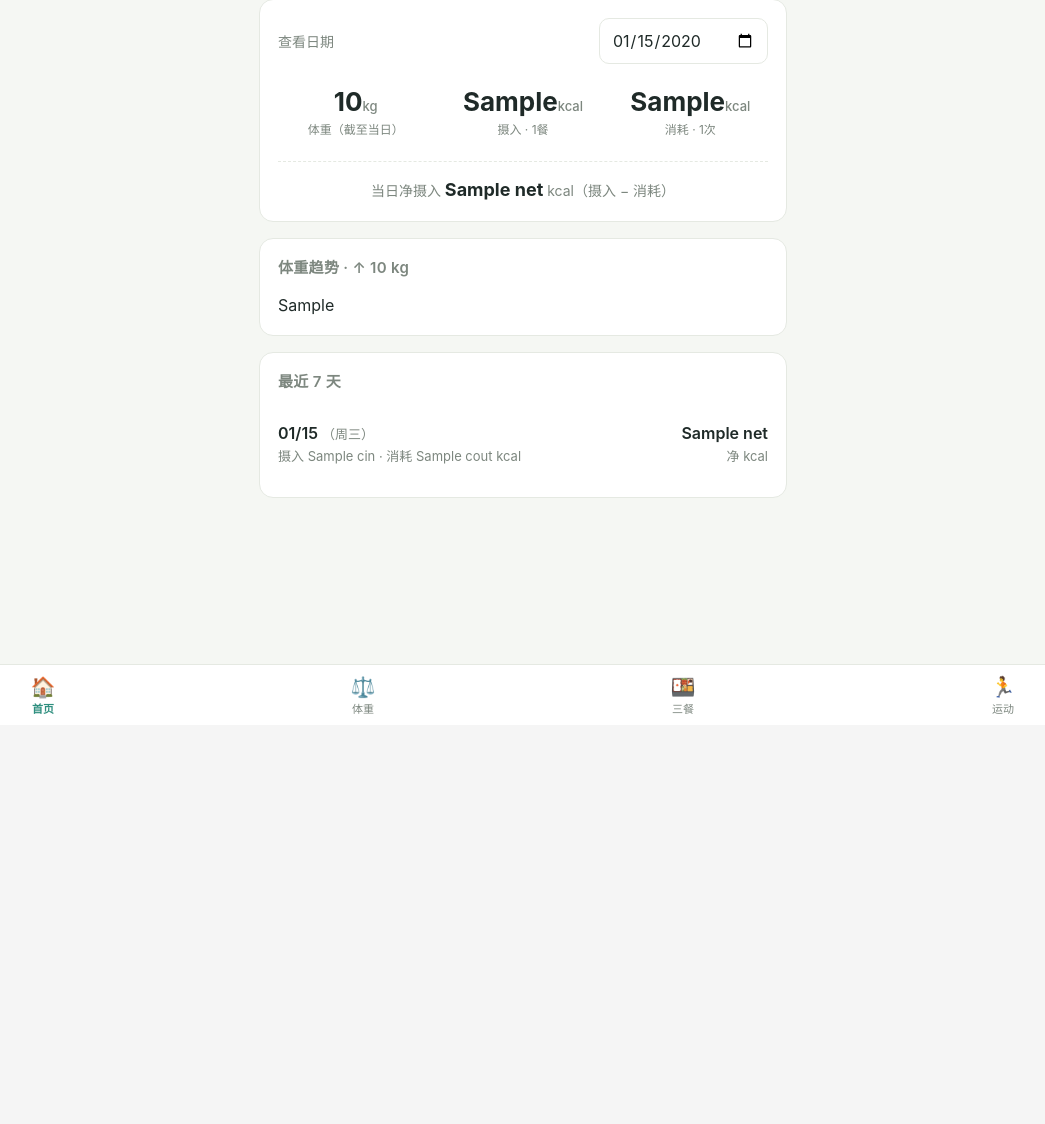
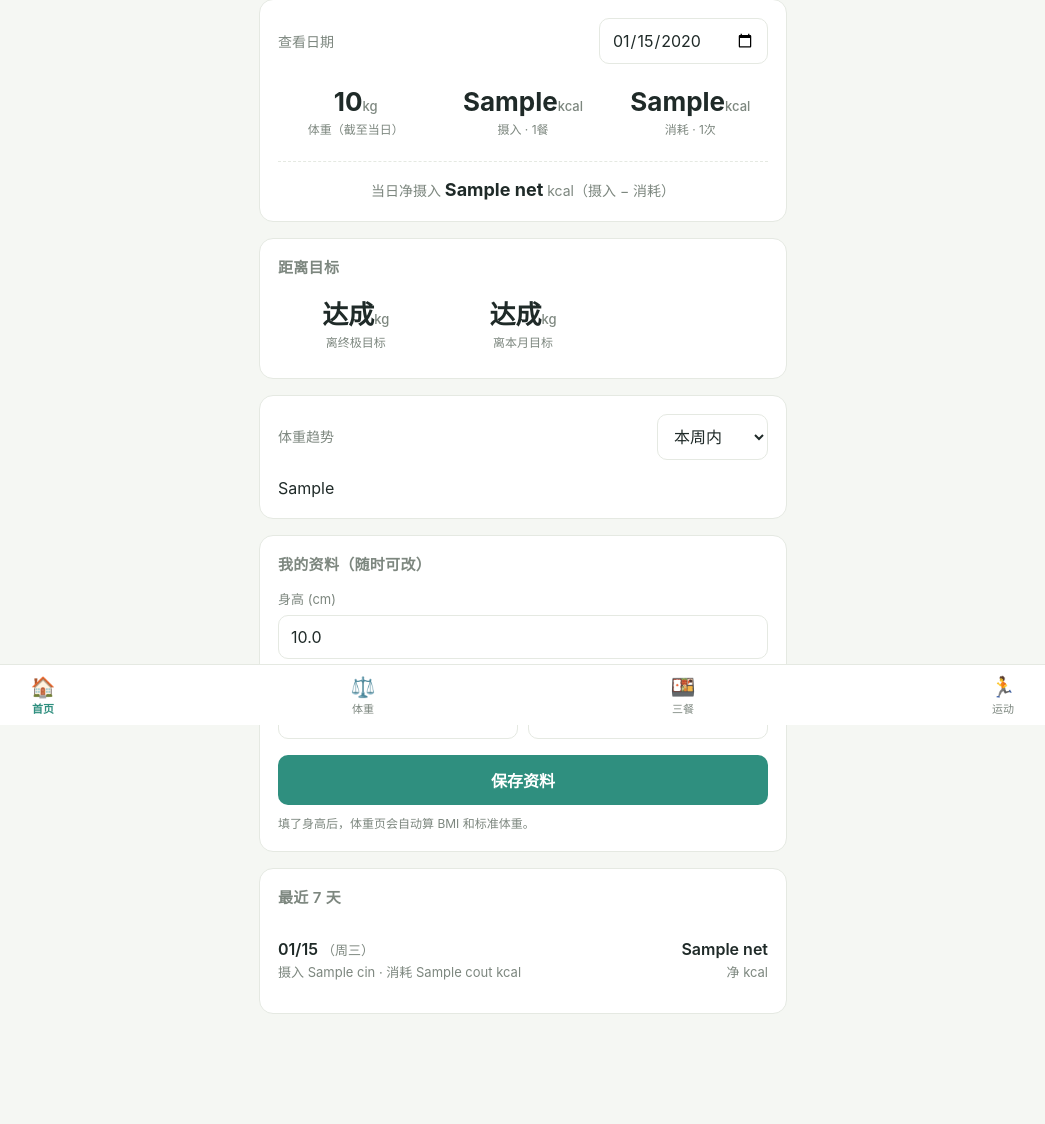
Before and after one commit to zhanghongyu191-design/health, a Flask app: template health-app/templates/dashboard.html in a window 1280 px wide. Shown: the part 75-1199 px from the top of the page, without its empty margins (117-1162 px from the left). Before the commit the page ends 789 px from the top, so only its background shows below. Run offline with Flask 3, Linux system fonts and the light colour scheme; tables that the repository leaves empty hold one stand-in row (values such as "Sample post"); the template is opened without the code that fills it: values that come from a table or form of the project are taken from there, most other values are stand-ins (such as "Sample title", 1, 10 or a date in 2020).

Commit message:
Add files via upload

```diff
--- a/health-app/templates/dashboard.html
+++ b/health-app/templates/dashboard.html
@@ -9,6 +9,7 @@
     <form method="get" style="margin:0">
       <input type="date" name="date" value="{{ sel.strftime('%Y-%m-%d') }}"
              onchange="this.form.submit()" style="width:auto">
+      <input type="hidden" name="period" value="{{ period }}">
     </form>
   </div>
   <div class="summary">
@@ -28,14 +29,74 @@
   <div class="net-line">当日净摄入 <b>{{ net }}</b> kcal（摄入 − 消耗）</div>
 </div>
 
-{% if chart_svg %}
+{# 离目标差多少 #}
+{% if diff_goal is not none or diff_month is not none %}
 <div class="card">
-  <h2>体重趋势{% if weight_change is not none %}
-    · {% if weight_change < 0 %}↓ {{ -weight_change }}{% elif weight_change > 0 %}↑ {{ weight_change }}{% else %}持平{% endif %}{% if weight_change != 0 %} kg{% endif %}
-  {% endif %}</h2>
-  {{ chart_svg | safe }}
+  <h2>距离目标</h2>
+  <div class="summary">
+    {% if diff_goal is not none %}
+    <div class="stat">
+      <div class="num">{% if diff_goal > 0 %}{{ diff_goal }}{% elif diff_goal < 0 %}{{ diff_goal }}{% else %}达成{% endif %}{% if diff_goal != 0 %}<small>kg</small>{% endif %}</div>
+      <div class="label">离终极目标{% if diff_goal > 0 %}（还需减）{% elif diff_goal < 0 %}（已超过）{% endif %}</div>
+    </div>
+    {% endif %}
+    {% if diff_month is not none %}
+    <div class="stat">
+      <div class="num">{% if diff_month > 0 %}{{ diff_month }}{% elif diff_month < 0 %}{{ diff_month }}{% else %}达成{% endif %}{% if diff_month != 0 %}<small>kg</small>{% endif %}</div>
+      <div class="label">离本月目标{% if diff_month > 0 %}（还需减）{% elif diff_month < 0 %}（已超过）{% endif %}</div>
+    </div>
+    {% endif %}
+  </div>
+  {% if month_goal_outdated %}
+  <div class="net-line" style="color:var(--danger)">本月目标还是上个月设的，记得到下面更新一下 ↓</div>
+  {% endif %}
 </div>
 {% endif %}
+
+{# 体重趋势 #}
+<div class="card">
+  <div class="date-row">
+    <span>体重趋势</span>
+    <form method="get" style="margin:0">
+      <input type="hidden" name="date" value="{{ sel.strftime('%Y-%m-%d') }}">
+      <select name="period" onchange="this.form.submit()" style="width:auto">
+        <option value="week" {{ 'selected' if period=='week' }}>本周内</option>
+        <option value="month" {{ 'selected' if period=='month' }}>一个月内</option>
+        <option value="year" {{ 'selected' if period=='year' }}>一年内</option>
+      </select>
+    </form>
+  </div>
+  {% if chart_svg %}
+    {{ chart_svg | safe }}
+    {% if period == 'year' %}<p class="hint">一年视图按每月平均值显示。</p>{% endif %}
+  {% else %}
+    <div class="empty">这个时段内记录不足 2 条，多记几次就能看到趋势了。</div>
+  {% endif %}
+</div>
+
+{# 个人资料 #}
+<div class="card">
+  <h2>我的资料（随时可改）</h2>
+  <form method="post" action="{{ url_for('profile_update') }}">
+    <label>身高 (cm)</label>
+    <input type="number" step="0.1" name="height_cm" inputmode="decimal"
+           value="{{ profile.height_cm if profile.height_cm is not none else '' }}" placeholder="例如 170">
+    <div class="row">
+      <div>
+        <label>终极目标体重 (kg)</label>
+        <input type="number" step="0.1" name="goal_weight" inputmode="decimal"
+               value="{{ profile.goal_weight if profile.goal_weight is not none else '' }}">
+      </div>
+      <div>
+        <label>本月目标体重 (kg)</label>
+        <input type="number" step="0.1" name="month_goal_weight" inputmode="decimal"
+               value="{{ profile.month_goal_weight if profile.month_goal_weight is not none else '' }}">
+      </div>
+    </div>
+    <button class="btn" type="submit">保存资料</button>
+  </form>
+  <p class="hint">填了身高后，体重页会自动算 BMI 和标准体重。</p>
+</div>
 
 <div class="card">
   <h2>最近 7 天</h2>
```
Also changed, not shown: health-app/templates/exercise.html (+26 -28 lines), health-app/templates/weight.html (+25 -0 lines).
